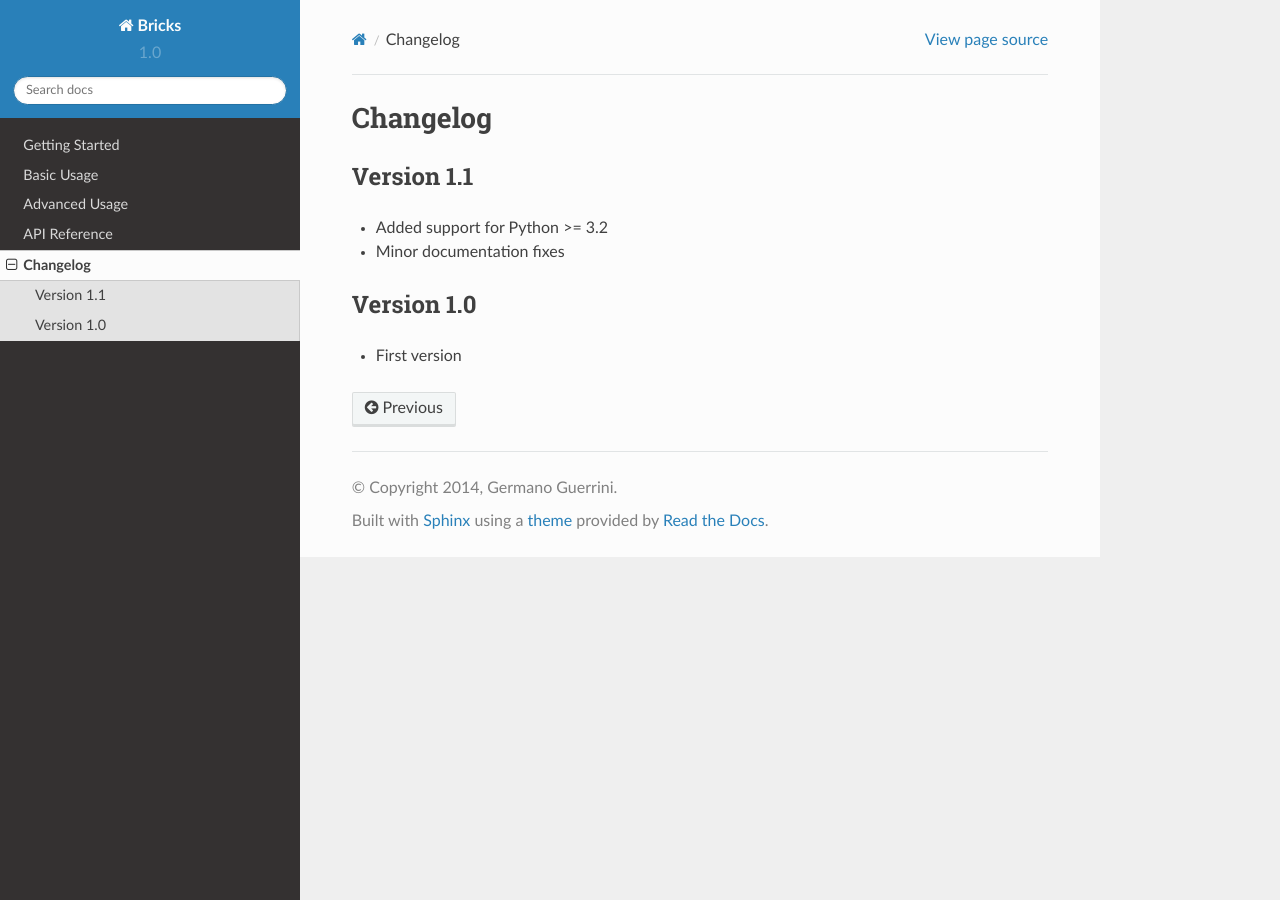
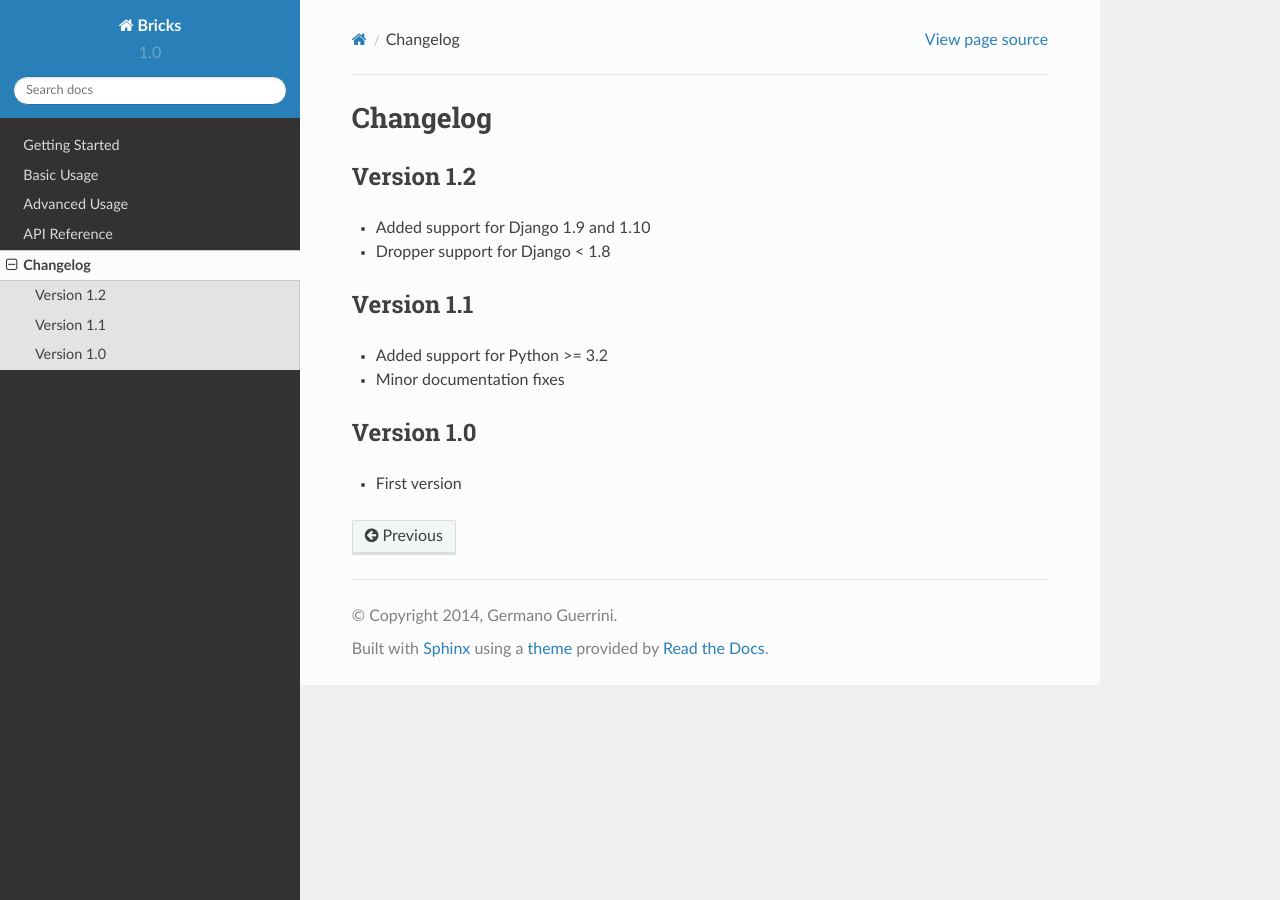
Before and after one commit to yliharma/django-bricks, a Sphinx documentation site: the page built from docs/changelog.rst, in a window 1280 px wide. Built offline with Sphinx 7.4.7 and the Read the Docs theme 2.0.0, drawn with Linux system fonts in a browser that asks for light colours.

```diff
--- a/docs/changelog.rst
+++ b/docs/changelog.rst
@@ -1,6 +1,11 @@
 =========
 Changelog
 =========
+
+Version 1.2
+===========
+* Added support for Django 1.9 and 1.10
+* Dropper support for Django < 1.8
 
 Version 1.1
 ===========
```
Also changed, not shown: .travis.yml.
